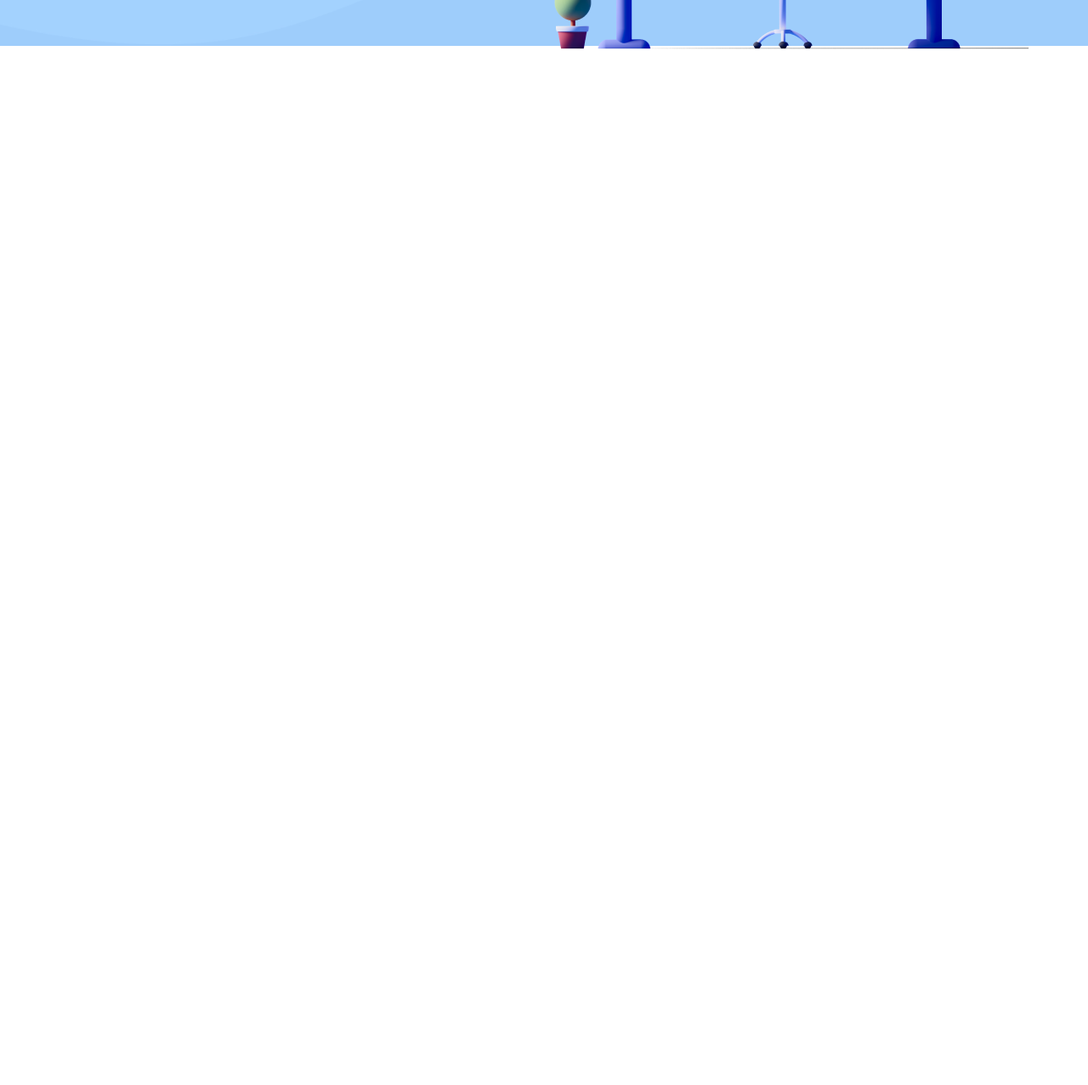
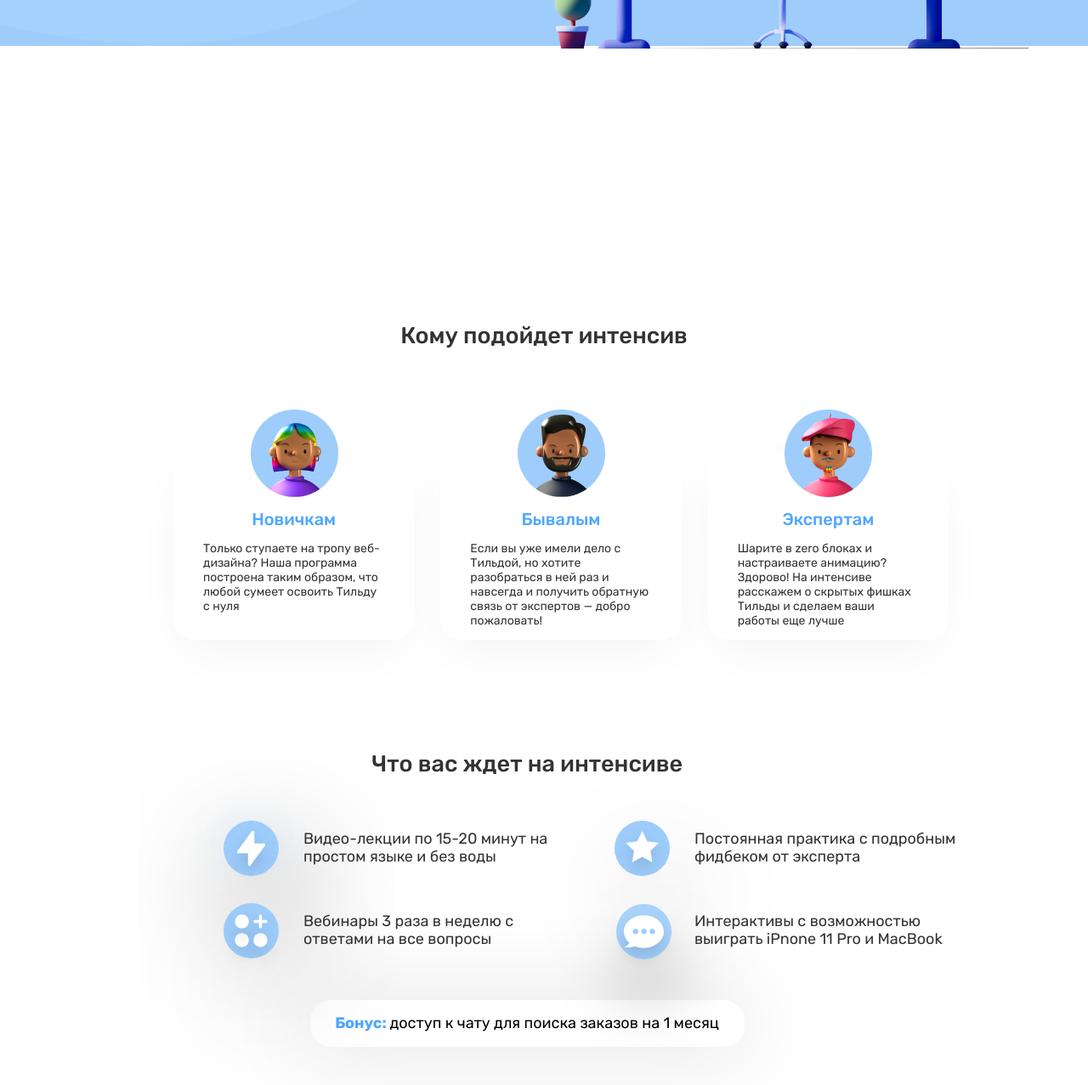
Before and after one commit to Anastasia-Korovkina/niolyschool, a website: page app/index.html in a window 1280 px wide. Shown: the part 531-1808 px from the top of the page at 85% size. Before the commit the page ends 800 px from the top, so only its background shows below. Drawn offline with Linux system fonts and the light colour scheme.

Commit message:
Верстка двух блоков: кому подойдет курс, что ждет на курсах

```diff
--- a/app/index.html
+++ b/app/index.html
@@ -66,7 +66,70 @@
     </div>
   </header>
   <main class="page-main">
+    <section class="groups">
+      <div class="groups__wrapper">
+        <h2 class="groups__title title">
+          Кому подойдет интенсив
+        </h2>
+        <ul class="groups__list">
+          <li class="groups__item groups__item-1">
+            <h3 class="groups__item-title">
+              Новичкам
+            </h3>
+            <p class="groups__item-text">
+              Только ступаете на тропу веб-дизайна? Наша программа построена таким образом, что любой сумеет освоить
+              Тильду с нуля
+            </p>
+          </li>
+          <li class="groups__item groups__item-2">
+            <h3 class="groups__item-title">
+              Бывалым
+            </h3>
+            <p class="groups__item-text">
+              Если вы уже имели дело с Тильдой, но хотите разобраться в ней раз и навсегда и получить обратную связь от
+              экспертов — добро пожаловать!
+            </p>
+          </li>
+          <li class="groups__item groups__item-3">
+            <h3 class="groups__item-title">
+              Экспертам
+            </h3>
+            <p class="groups__item-text">
+              Шарите в zero блоках и настраиваете анимацию? Здорово! На интенсиве расскажем о скрытых фишках Тильды и
+              сделаем ваши работы еще лучше
+            </p>
+          </li>
+        </ul>
+      </div>
+    </section>
 
+    <section class="content">
+      <div class="content__wrapper">
+        <h2 class="content__title title">
+          Что вас ждет на интенсиве
+        </h2>
+        <ul class="content__list">
+          <li class="content__item content__item-1">
+            Видео-лекции по 15-20 минут на простом языке и без воды
+          </li>
+          <li class="content__item content__item-2">
+            Постоянная практика с подробным фидбеком от эксперта
+          </li>
+          <li class="content__item content__item-3">
+            Вебинары 3 раза в неделю с ответами на все вопросы
+          </li>
+          <li class="content__item content__item-4">
+            Интерактивы с возможностью выиграть iPnone 11 Pro и MacBook
+          </li>
+        </ul>
+        <p class="content__text">
+          <span class="content__span">
+            Бонус:
+          </span>
+          доступ к чату для поиска заказов на 1 месяц
+        </p>
+      </div>
+    </section>
   </main>
   <footer class="page-footer">
 
--- /dev/null
+++ b/app/scss/blocks/content.scss
@@ -0,0 +1,86 @@
+.content {
+  margin-bottom: 130px;
+
+  &__wrapper {
+    margin: 0 300px 0 260px;
+  }
+
+  &__title {
+    margin-bottom: 62px;
+  }
+
+  &__list {
+    display: grid;
+    grid-template-columns: 1fr 1fr;
+    gap: 55px 53px;
+
+    list-style: none;
+    margin: 0 0 61px 0;
+    padding: 0;
+  }
+
+  &__item {
+    font-weight: 400;
+    font-size: 18px;
+    line-height: 21px;
+    color: $color_title;
+
+    width: 310px;
+    padding-left: 97px;
+    position: relative;
+
+    &-1::before {
+      content: url(../../images/icon-bolt.svg);
+      position: absolute;
+      width: 65px;
+      height: 65px;
+      top: -80px;
+      left: -97px;
+    }
+
+    &-2::before {
+      content: url(../../images/icon-star.svg);
+      position: absolute;
+      width: 65px;
+      height: 65px;
+      top: -80px;
+      left: -97px;
+    }
+
+    &-3::before {
+      content: url(../../images/icon-calculator.svg);
+      position: absolute;
+      width: 65px;
+      height: 65px;
+      top: -80px;
+      left: -97px;
+    }
+
+    &-4::before {
+      content: url(../../images/icon-message.svg);
+      position: absolute;
+      width: 65px;
+      height: 65px;
+      top: -40px;
+      left: -60px;
+    }
+  }
+
+  &__text {
+    font-weight: 400;
+    font-size: 18px;
+    width: 511px;
+    line-height: 55px;
+    color: $black;
+    text-align: center;
+    margin: 0 auto;
+    background-color: $white;
+    border-radius: 25px;
+    box-shadow: 0px 0px 100px 10px rgba(0, 0, 0, 0.1);
+  }
+
+  &__span {
+    font-weight: 700;
+    color: #4ea7ff;
+  }
+}
--- /dev/null
+++ b/app/scss/blocks/groups.scss
@@ -0,0 +1,81 @@
+.groups {
+  margin-bottom: 130px;
+
+  &__wrapper {
+    margin: 0 164px;
+  }
+
+  &__title {
+    margin-bottom: 121px;
+  }
+
+  &__list {
+    display: flex;
+    justify-content: space-between;
+    list-style: none;
+
+    gap: 31px;
+  }
+
+  &__item {
+    width: 350px;
+    min-height: 212px;
+
+    background-color: $white;
+    box-shadow: -1px 20px 60px -13px rgba(242, 242, 242, 1);
+    border-radius: 25px;
+
+    position: relative;
+
+    &-title {
+      font-weight: 500;
+      font-size: 20px;
+      line-height: 24px;
+      color: #4ea7ff;
+      text-align: center;
+
+      margin-bottom: 5px;
+      padding-top: 47px;
+    }
+
+    &-text {
+      font-weight: 400;
+      font-size: 14px;
+      line-height: 17px;
+      color: $color_title;
+
+      padding: 0 35px;
+    }
+
+    &-1::before {
+      content: url(../../images/group-new.png);
+      position: absolute;
+      width: 103px;
+      height: 103px;
+      top: -50px;
+      left: calc(50% - 51px);
+      z-index: 1;
+    }
+
+    &-2::before {
+      content: url(../../images/group-old.png);
+      position: absolute;
+      width: 103px;
+      height: 103px;
+      top: -50px;
+      left: calc(50% - 51px);
+      z-index: 1;
+    }
+
+    &-3::before {
+      content: url(../../images/group-pro.png);
+      position: absolute;
+      width: 103px;
+      height: 103px;
+      top: -50px;
+      left: calc(50% - 51px);
+      z-index: 1;
+
+    }
+  }
+}
--- a/app/scss/blocks/page-header.scss
+++ b/app/scss/blocks/page-header.scss
@@ -3,6 +3,8 @@
   background: url(../../images/boy.png) 90% 10% no-repeat, url(../../images/background.jpg) no-repeat;
   background-size: auto, 100%;
   min-height: 650px;
+
+  margin-bottom: 142px;
 
   &__wrapper {
     padding: 50px 165px;
--- a/app/scss/global/global.scss
+++ b/app/scss/global/global.scss
@@ -22,3 +22,13 @@
   background-color: $background-button;
   border-radius: 50px;
 }
+
+.title {
+  font-weight: 500;
+  font-size: 27px;
+  line-height: 32px;
+  color: $color_title;
+  text-align: center;
+  margin: 0;
+  padding: 0;
+}
--- a/app/scss/global/var.scss
+++ b/app/scss/global/var.scss
@@ -1,3 +1,5 @@
 $basic_blue: #a4d2ff;
 $white: #ffffff;
+$black: #000000;
 $background-button: #4ea7ff;
+$color_title: #333333;
--- a/app/scss/style.scss
+++ b/app/scss/style.scss
@@ -2,3 +2,5 @@
 @import "global/global.scss";
 @import "blocks/page-header.scss";
 @import "blocks/main-nav.scss";
+@import "blocks/groups.scss";
+@import "blocks/content.scss"
```
Also changed, not shown: app/css/style.min.css, app/images/group-new.png (added), app/images/group-old.png (added), app/images/group-pro.png (added), app/images/icon-bolt.svg (added), app/images/icon-calculator.svg (added), app/images/icon-message.svg (added), app/images/icon-star.svg (added).
